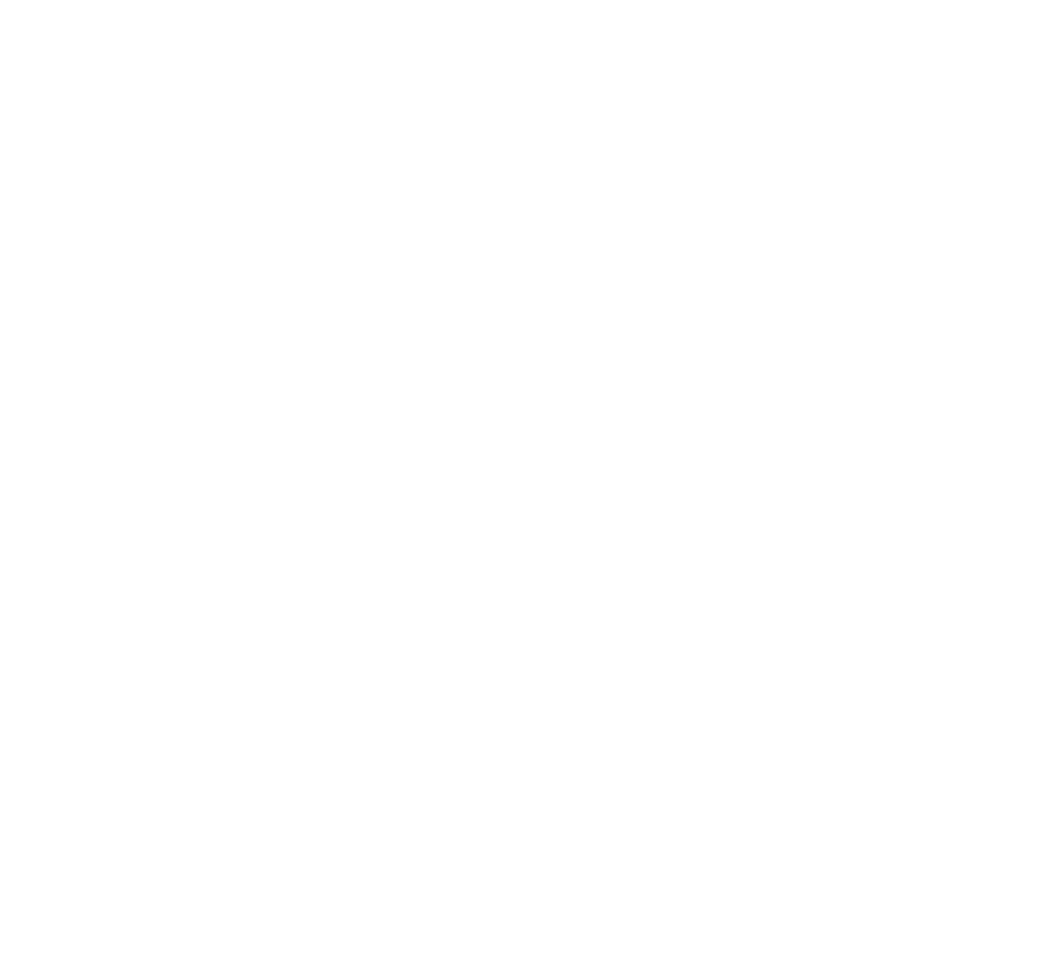
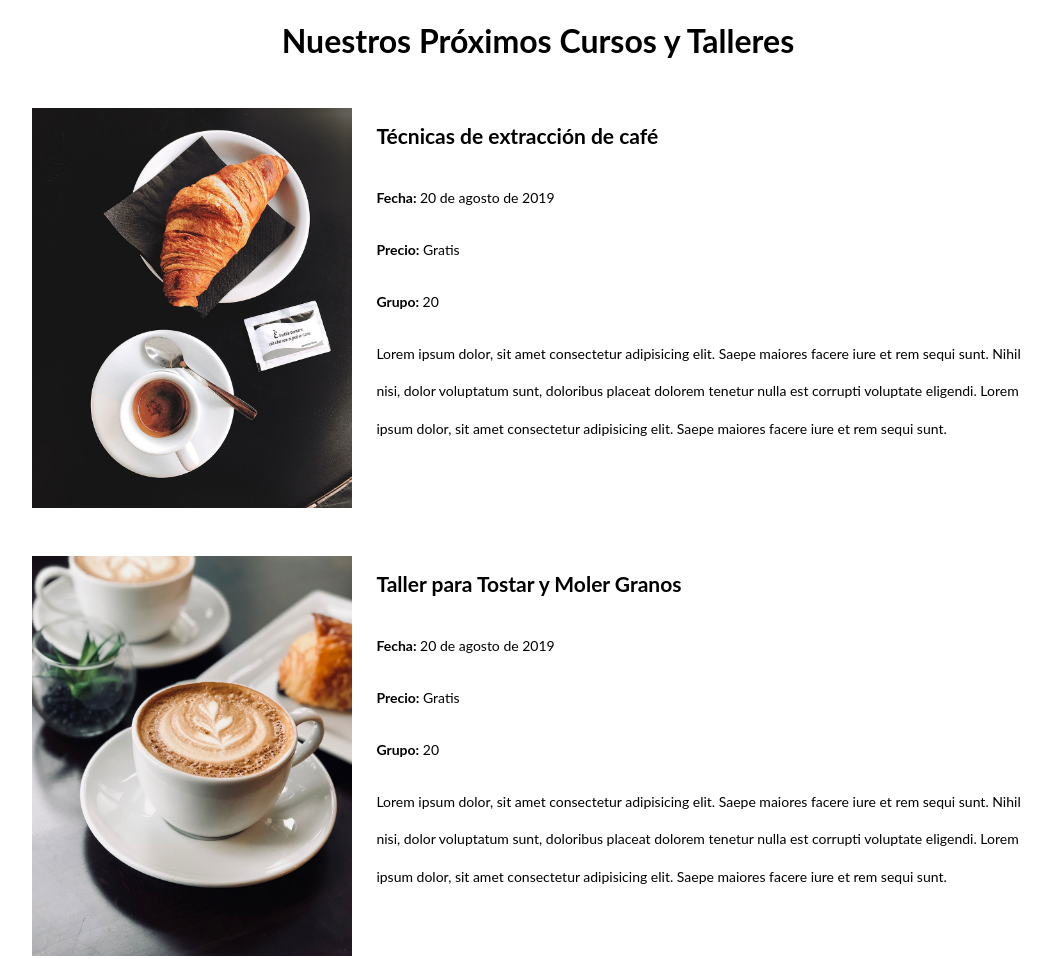
Before and after one commit to Fabian137/Exam, a plain HTML site: page index.html in a window 1280 px wide. Shown: the whole page, without its empty margins (102-1153 px from the left). Before the commit the page ends 800 px from the top, so only its background shows below. Drawn offline with Linux system fonts and the light colour scheme.

Commit message:
Ps creo que quedó

```diff
--- a/index.html
+++ b/index.html
@@ -3,10 +3,42 @@
 <head>
     <meta charset="UTF-8">
     <meta name="viewport" content="width=device-width, initial-scale=1.0">
+    <link rel="icon" href="/img/cafe.png" type="image/png">
     <link rel="stylesheet" href="style.css">
     <title>Document</title>
 </head>
 <body>
 
+    <h1>Nuestros Próximos Cursos y Talleres</h1>
+    <section class="contenedor acomodo">
+        <div class="part">
+            <img src="img/curso1.jpg" alt="Curso1-Burrito" class="image">
+            <div class="text">
+                <h2>Técnicas de extracción de café</h2>
+                <p> <strong> Fecha: </strong> 20 de agosto de 2019<p>
+                <p> <strong> Precio:</strong> Gratis</p>
+                <p> <strong>Grupo: </strong>20</p>
+                <p>Lorem ipsum dolor, sit amet consectetur adipisicing elit. Saepe maiores facere iure et rem sequi sunt.   Nihil nisi, dolor voluptatum sunt, doloribus placeat dolorem tenetur nulla est corrupti voluptate eligendi.
+                Lorem ipsum dolor, sit amet consectetur adipisicing elit. Saepe maiores facere iure et rem sequi sunt.
+                </p>
+            </div>
+        </div>
+    </section>
+    <section class="contenedor acomodo">
+        <div class="part">
+            <img src="img/curso2.jpg" alt="cafe" class="image">
+            <div class="text">
+                <h2>Taller para Tostar y Moler Granos</h2>
+                <p><strong>Fecha:</strong> 20 de agosto de 2019<p>
+                <p><strong>Precio:</strong> Gratis</p>
+                <p><strong>Grupo:</strong> 20</p>
+                <p>Lorem ipsum dolor, sit amet consectetur adipisicing elit. Saepe maiores facere iure et rem sequi sunt.   Nihil nisi, dolor voluptatum sunt, doloribus placeat dolorem tenetur nulla est corrupti voluptate eligendi.
+                Lorem ipsum dolor, sit amet consectetur adipisicing elit. Saepe maiores facere iure et rem sequi sunt.
+                </p>
+            </div>
+        </div>
+
+    </section>
+
 </body>
 </html>
--- a/style.css
+++ b/style.css
@@ -1,5 +1,31 @@
+body{
+    font-family: 'Lato', sans-serif;
+}
 .contenedor{
     max-width: 80%;
     margin-left: auto;
     margin-right: auto;
 }
+
+h1{
+    text-align: center;
+}
+.acomodo{
+    margin-top: 3rem;
+    font-size: 14px;
+}
+.image{
+    width: 20rem;
+    flex-basis: calc(30%)
+}
+.part{
+    display: flex;
+}
+.text{
+    margin-left: 1.5rem;
+    line-height: 2.7;
+    flex-basis: calc(70%);
+}
+.text h2{
+    margin: 0;
+}
```
Also changed, not shown: img/banner.jpg (added), img/blog1.jpg (added), img/blog2.jpg (added), img/blog3.jpg (added), img/cafe.png (added), img/contacto.jpg (added), img/curso1.jpg (added), img/curso2.jpg (added), img/curso3.jpg (added), img/nosotros.jpg (added).
